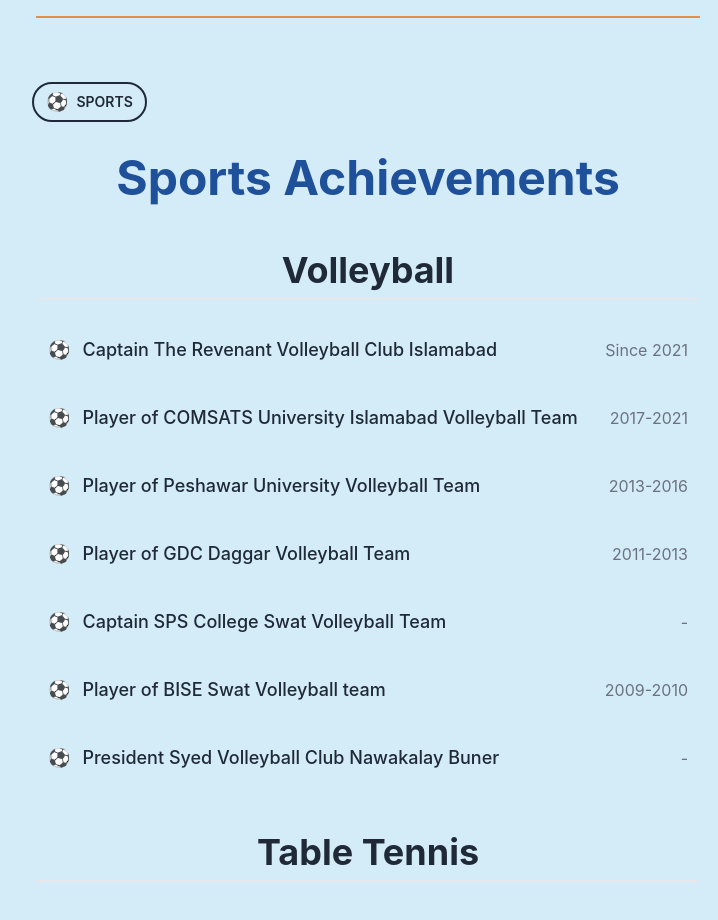
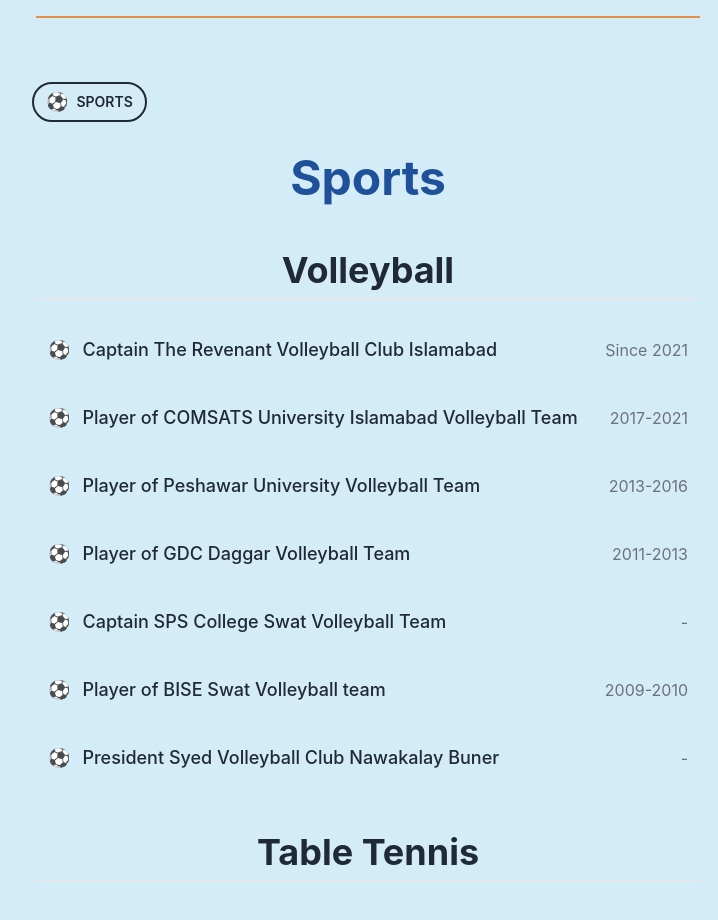
Before and after one commit to Sofia-Aamir/shahab_zarin_portfolio, a React (Create React App) app: page / in a window 1280 px wide. Shown: the part 4020-4940 px from the top of the page, without its empty margins (368-1086 px from the left). Built offline with nearby package versions, Linux system fonts and the light colour scheme.

Commit message:
heading of sports change

```diff
--- a/src/Sports/Sports.js
+++ b/src/Sports/Sports.js
@@ -83,7 +83,7 @@ const Sports = () => {
         <span>SPORTS</span>
       </button>
 
-      <h1 className="text-5xl font-bold text-[#1F509A] text-center mt-20 pt-8">Sports Achievements</h1>
+      <h1 className="text-5xl font-bold text-[#1F509A] text-center mt-20 pt-8">Sports</h1>
 
       {Object.entries(sportsData).map(([category, data]) => (
         <div key={category} className="mt-12">
```
